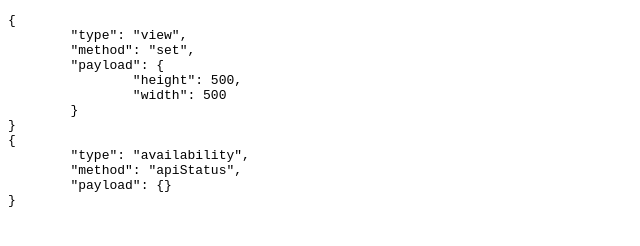
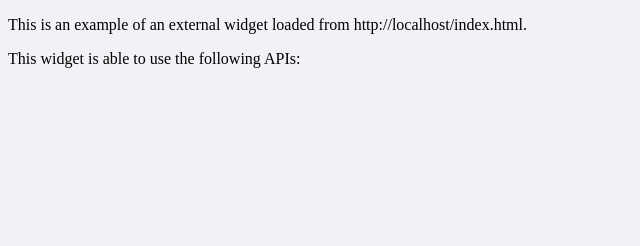
Before and after one commit to kerryck/kerryck.github.io, a plain HTML site: page index.html in a window 1280 px wide. Shown: the whole page, without its empty margins (0-640 px from the left). Drawn offline with Linux system fonts and the light colour scheme.

Commit message:
Update example

```diff
--- a/index.html
+++ b/index.html
@@ -4,15 +4,21 @@
     <meta charset="utf-8">
     <meta name="viewport" content="width=device-width,initial-scale=1">
 
-    <title>eResturaunt Proof of Concept</title>
+    <title>eResturaunt Proof of Concept - External Widget</title>
+
+    <style type="text/css">
+        body {
+            background: #f2f2f6;
+        }
+    </style>
 </head>
 <body>
-    <pre id="root"></pre>
+    <p>This is an example of an external widget loaded from <span class="location"></span>.
+    <p>This widget is able to use the following APIs:<p>
+    <ul class="apis">
+    </ul>
     <script type="text/javascript">
-          window.addEventListener('message', function(evt){
-            document.querySelector('#root').innerHTML += JSON.stringify(evt.data, '\t', '\t') + '\n';
-          });
-
+        // Set Widget size.
         window.parent.postMessage({
             "type":"view",
             "method":"set",
@@ -22,11 +28,18 @@
             }
         }, "*");
 
-          window.parent.postMessage({
-                "type": "availability",
-                "method": "apiStatus",
-                "payload": {}
-            }, "*");
+        document.querySelector('.location').innerHTML = window.location.href;
+
+        window.addEventListener('message', function(evt){
+            var payload = evt.data;
+            if (payload && payload.type === 'availability'){
+                var ul = document.querySelector('.apis');
+
+                ul.innerHTML = Object.keys(payload.payload).map(function(key){
+                    return "<li>The " + key + " APIs: " + Object.keys(payload.payload[key]).join(', ') + "</li>"
+                }).join('');
+            }
+        });
     </script>
 </body>
 </html>
```
Lines whose indentation alone changed are shown as unchanged.
